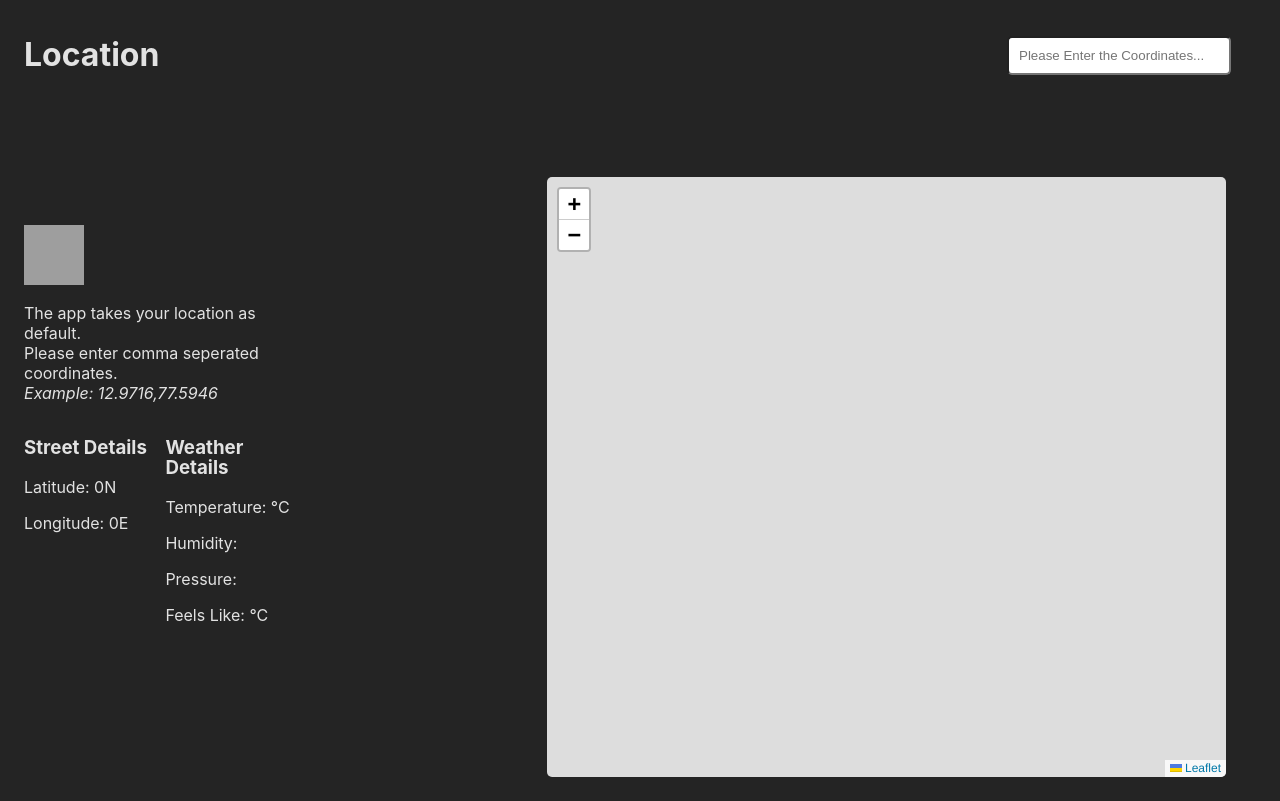
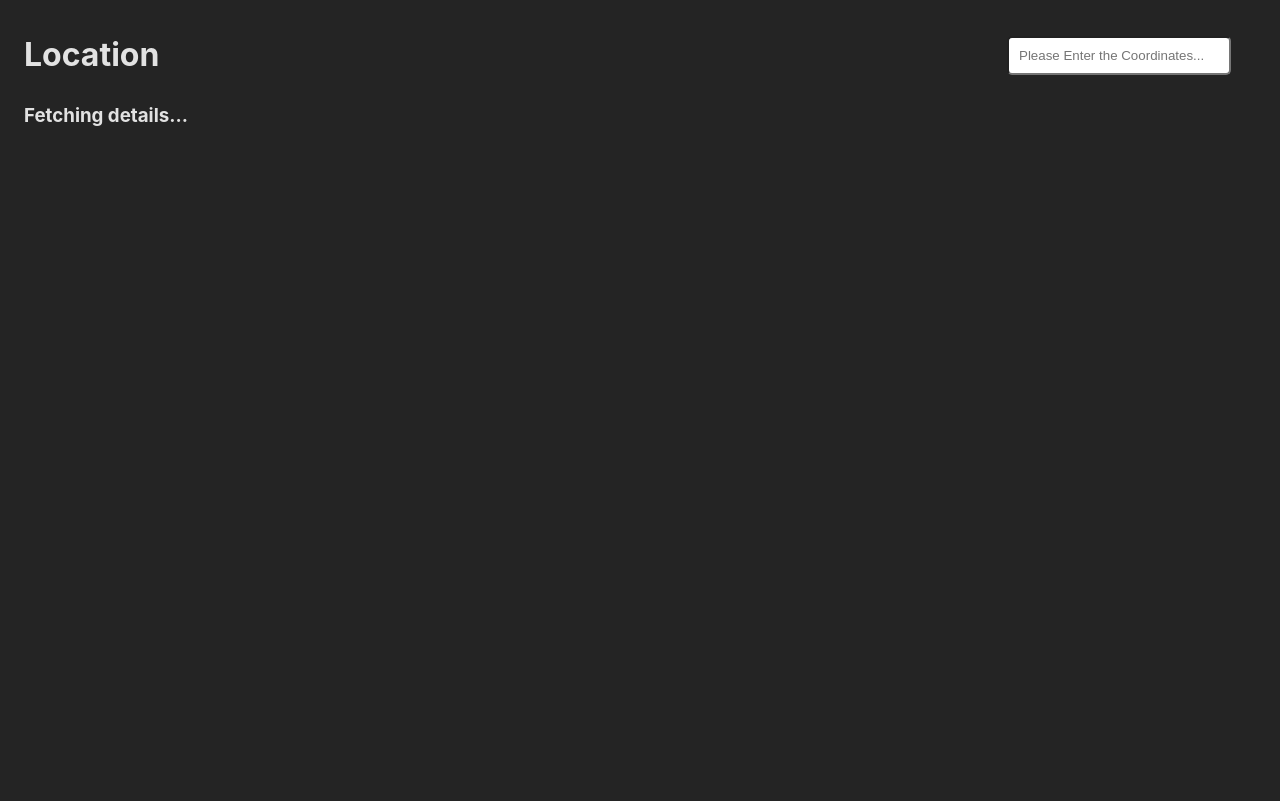
Before and after one commit to srivcodes/location, a React (Vite) app: page / in a window 1280 px wide. Built offline with nearby package versions, Linux system fonts and the light colour scheme; no server answers; grey boxes are pictures that could not be loaded.

Commit message:
enhacement: added loading state

```diff
--- a/src/App.jsx
+++ b/src/App.jsx
@@ -9,7 +9,7 @@ import Header from '@components/Header/Header';
 import { fetchData } from '@src/service';
 
 function App() {
-  const [geoJson, setGeoJson] = useState([]);
+  const [geoJson, setGeoJson] = useState(false);
   const [initialLatitude, setInitialLatitude] = useState(0);
   const [initialLongitude, setInitialLongitude] = useState(0);
   const [latitude, setLatitude] = useState(0);
@@ -73,6 +73,7 @@ function App() {
   return (
     <div className="container">
       <Header onInputChange={onInputChange} />
+      {geoJson ? (
         <div className="content-body">
           <LeftPanel
             geoJson={geoJson}
@@ -81,6 +82,9 @@ function App() {
           />
           <DisplayMap />
         </div>
+      ) : (
+        <h3>Fetching details...</h3>
+      )}
     </div>
   );
 }
```
Lines whose indentation alone changed are shown as unchanged.
